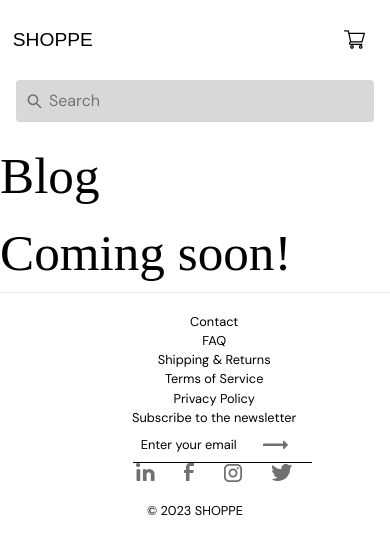
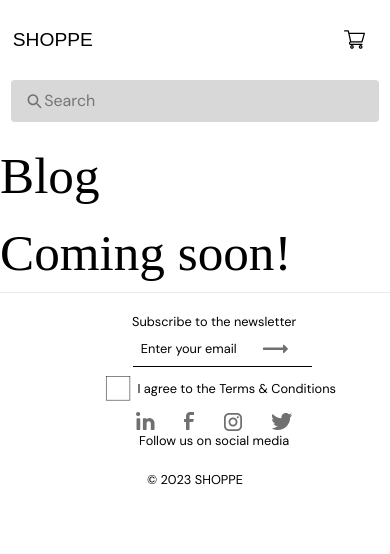
Before and after one commit to danieldraganweb/shoppe-next-app, a Next.js app: page /blog in a window 390 px wide. Shown: the top 554 px of the page. Built offline with nearby package versions, Linux system fonts and the light colour scheme; a web font is replaced by a local one.

Commit message:
add checkbox for terms to footer

```diff
--- a/app/components/Footer.tsx
+++ b/app/components/Footer.tsx
@@ -49,7 +49,37 @@ const Footer = () => {
               </svg>
             </div>
           </div>
-          <SocialSVG />
+          <div className={styles["checkbox-wrapper"]}>
+            <input id="check1-61" className={styles.check} type="checkbox" />
+            <label className={styles.label} htmlFor="check1-61">
+              <svg viewBox="0 0 95 95" height="45" width="45">
+                <rect
+                  fill="none"
+                  stroke="black"
+                  height="50"
+                  width="50"
+                  y="20"
+                  x="30"
+                ></rect>
+                <g transform="translate(0,-952.36222)">
+                  <path
+                    className={styles.path1}
+                    fill="none"
+                    strokeWidth="3"
+                    stroke="black"
+                    d="m 56,963 c -102,122 6,9 7,9 17,-5 -66,69 -38,52 122,-77 -7,14 18,4 29,-11 45,-43 23,-4"
+                  ></path>
+                </g>
+              </svg>
+            </label>
+            <span className={styles.checkboxText}>
+              I agree to the Terms & Conditions
+            </span>
+          </div>
+          <div className={styles.footerSocialText}>
+            <SocialSVG />
+            <p>Follow us on social media</p>
+          </div>
         </div>
       </footer>
       <div className={styles.footerLegal}>
--- a/app/styles/components/Footer.module.scss
+++ b/app/styles/components/Footer.module.scss
@@ -140,15 +140,57 @@
         transform: translateY(-50%);
     }
 }
+.checkboxText{
+    font-size: $font-size-mobile;
+    font-weight: 400;
+    font-family: "DM Sans", sans-serif;
+    color: #000000;
+    margin-left: 1em;
+}
+.checkbox-wrapper input[type="checkbox"] {
+    visibility: hidden;
+    display: none;
+  }
+
+  .checkbox-wrapper *,
+    .checkbox-wrapper ::after,
+    .checkbox-wrapper ::before {
+    box-sizing: border-box;
+  }
+
+  .checkbox-wrapper {
+    position: relative;
+    display: block;
+    overflow: hidden;
+  }
+
+  .checkbox-wrapper .check {
+    width: 30px;
+    height: 30px;
+    position: absolute;
+    opacity: 0;
+  }
+
+  .checkbox-wrapper .label svg {
+    vertical-align: middle;
+  }
+
+  .checkbox-wrapper .path1 {
+    stroke-dasharray: 400;
+    stroke-dashoffset: 400;
+    transition: .5s stroke-dashoffset;
+    opacity: 0;
+  }
+
+  .checkbox-wrapper .check:checked + label svg g path {
+    stroke-dashoffset: 0;
+    opacity: 1;
+  }
 
 @media screen and (max-width: 500px) {
 
     .footerLinks{
-        flex-basis: 100%;
-        width: 100%;
-        margin: 0 auto;
-        display: flex;
-        flex-direction: column;
+        display: none;
     }
     .footerLinksItem{
         margin-bottom: 0;
--- a/app/styles/components/Navbar.module.scss
+++ b/app/styles/components/Navbar.module.scss
@@ -26,7 +26,7 @@
     align-items: center;
     font-family: $primary-font;
     font-size: 1rem;
-    padding: 0em 1em;
+    padding: 0em 0.7em;
     svg{
         position: absolute;
         top: 0.9em;
@@ -51,6 +51,7 @@
             font-size: 1em;
             outline: none;
             border: 1px solid $primary-accent-color;
+            padding-left: 2em;
         }
     }
 }
```
